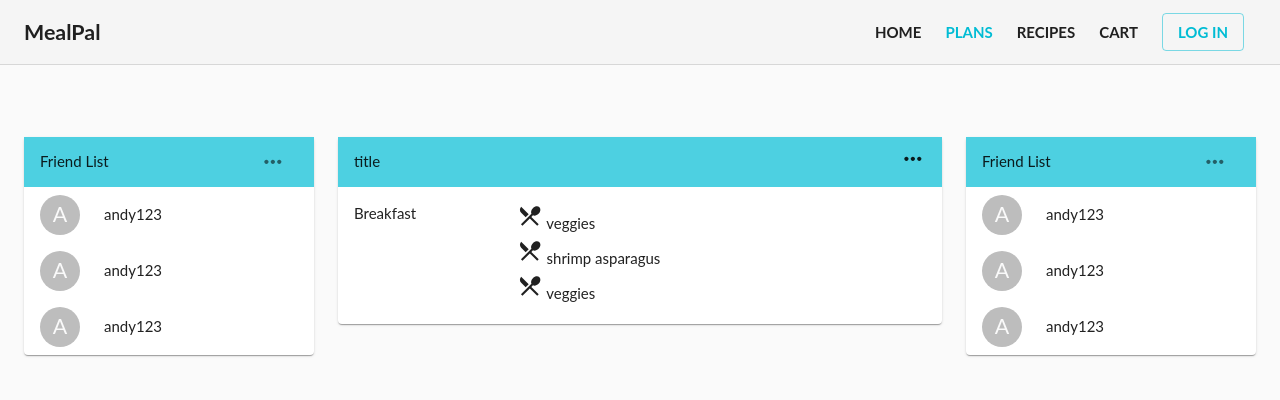
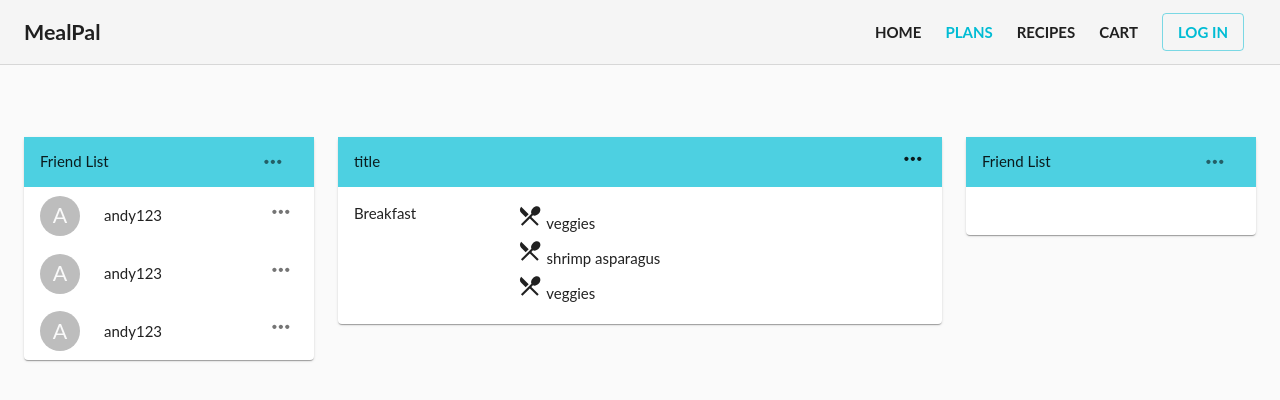
Before and after one commit to thaotpphung/mealpal-frontend, a React (Create React App) app: page /plans in a window 1280 px wide. Shown: the top 400 px of the page. Built offline with nearby package versions, Linux system fonts and the light colour scheme.

Commit message:
updated layout and reuseable list

```diff
--- a/src/views/components/List/List.js
+++ b/src/views/common/List/List.js
@@ -8,10 +8,6 @@ const List = ({
   title,
   action,
   data,
-  type,
-  itemAvatar,
-  itemContent,
-  itemAction,
 }) => {
   const classes = useStyles();
 
@@ -26,11 +22,9 @@ const List = ({
           {data.map((item, idx) => {
             return (
               <li key={`item-${idx}`} className={classes.item}>
-                <div className={classes.itemAvatar}>
-                  <Avatar>{item.userName.charAt(0).toUpperCase()}</Avatar>
-                </div>
-                <div className={classes.itemContent}>{item.userName}</div>
-                <div className={classes.itemAction}>{itemAction}</div>
+                <div className={classes.itemIcon}>{item.icon}</div>
+                <div className={classes.itemContent}>{item.content}</div>
+                <div className={classes.itemAction}>{item.action}</div>
               </li>
             );
           })}
--- /dev/null
+++ b/src/views/common/List/styles.js
@@ -0,0 +1,38 @@
+import { makeStyles } from '@material-ui/core/styles';
+
+const useStyles = makeStyles((theme) => ({
+  root: {
+  },
+  header: {
+    padding: theme.spacing(0, 2),
+    height: "50px",
+    display: "flex",
+    alignItems: "center",
+    justifyContent: "space-between",
+    backgroundColor: theme.palette.primary.light,
+  },
+  list: {
+    listStyle: "none",
+  },
+  item: {
+    display: "flex",
+    alignItems: "center",
+    padding: theme.spacing(1, 2),
+    // border: `1px solid ${theme.palette.divider}`
+  },
+  itemIcon: {
+    flex: "0 0 auto",
+    marginRight: theme.spacing(3)
+  },
+  itemContent: {
+    flex: "1 1 auto",
+  },
+  itemAction: {
+    flex: "0 0 auto",
+    alignSelf: "flex-start",
+    marginTop: theme.spacing(-1),
+    marginRight: theme.spacing(-1)
+  }
+}));
+
+export default useStyles;
--- /dev/null
+++ b/src/views/components/FriendList/FriendList.js
@@ -0,0 +1,47 @@
+import React, { useState, useEffect } from "react";
+import { useSelector } from "react-redux";
+import { Grid, Paper, Avatar, IconButton } from "@material-ui/core";
+import MoreVertIcon from "@material-ui/icons/MoreVert";
+import MoreHorizIcon from "@material-ui/icons/MoreHoriz";
+import List from "../../common/List/List";
+
+const FriendList = () => {
+  return (
+    <List
+      data={[
+        {
+          icon: <Avatar>A</Avatar>,
+          content: "andy123",
+          action:
+            <IconButton aria-label='settings'>
+              <MoreHorizIcon />
+            </IconButton>
+        },
+        {
+          icon: <Avatar>A</Avatar>,
+          content: "andy123",
+          action:
+            <IconButton aria-label='settings'>
+              <MoreHorizIcon />
+            </IconButton>
+        },
+        {
+          icon: <Avatar>A</Avatar>,
+          content: "andy123",
+          action:
+            <IconButton aria-label='settings'>
+              <MoreHorizIcon />
+            </IconButton>
+        },
+      ]}
+      title={"Friend List"}
+      action={
+        <IconButton aria-label="settings">
+          <MoreHorizIcon />
+        </IconButton>
+      }
+    />
+  );
+};
+
+export default FriendList;
--- /dev/null
+++ b/src/views/components/Menu/Menu.js
@@ -0,0 +1,39 @@
+import React, { useState, useEffect } from "react";
+import useStyles from "./styles";
+import { Grid, IconButton, Paper } from "@material-ui/core";
+import List from "../../common/List/List";
+import MoreHorizIcon from "@material-ui/icons/MoreHoriz";
+import RestaurantMenuIcon from "@material-ui/icons/RestaurantMenu";
+
+const Menu = () => {
+  const classes = useStyles();
+
+  return (
+    <Paper className={classes.root}>
+      <div className={classes.header}>
+        <div>title</div>
+        <div className={classes.action}>
+          <MoreHorizIcon />
+        </div>
+      </div>
+      <div className={classes.content}>
+        <div className={classes.itemAvatar}>Breakfast</div>
+        <div className={classes.itemContent}>
+          <ul className={classes.menu}>
+            <li>
+              <RestaurantMenuIcon /> veggies
+            </li>
+            <li>
+              <RestaurantMenuIcon /> shrimp asparagus
+            </li>
+            <li>
+              <RestaurantMenuIcon /> veggies
+            </li>
+          </ul>
+        </div>
+      </div>
+    </Paper>
+  );
+};
+
+export default Menu;
--- a/src/views/components/List/styles.js
+++ b/src/views/components/Menu/styles.js
@@ -1,8 +1,6 @@
 import { makeStyles } from '@material-ui/core/styles';
 
-const useStyles = makeStyles((theme) => ({
-  root: {
-  },
+export default makeStyles((theme) => ({
   header: {
     padding: theme.spacing(0, 2),
     height: "50px",
@@ -14,11 +12,13 @@ const useStyles = makeStyles((theme) => ({
   list: {
     listStyle: "none",
   },
-  item: {
-    display: "flex",
-    alignItems: "center",
-    padding: theme.spacing(1, 2),
-    // border: `1px solid ${theme.palette.divider}`
+  content: {
+    display: "grid",
+    gridTemplateColumns: "2fr 6fr",
+    columnGap: theme.spacing(2),
+    '& div': {
+      padding: theme.spacing(2)
+    }
   },
   itemAvatar: {
     flex: "0 0 auto",
@@ -32,7 +32,10 @@ const useStyles = makeStyles((theme) => ({
     alignSelf: "flex-start",
     marginTop: theme.spacing(-1),
     marginRight: theme.spacing(-1)
+  },
+  menu: {
+    '& li': {
+      paddingBottom: theme.spacing(0.5),
+    }
   }
 }));
-
-export default useStyles;
--- /dev/null
+++ b/src/views/components/PlanList/PlanList.js
@@ -0,0 +1,50 @@
+import React, { useState, useEffect } from "react";
+import { useSelector } from "react-redux";
+import { Grid, Paper, Avatar, IconButton } from "@material-ui/core";
+import MoreVertIcon from "@material-ui/icons/MoreVert";
+import MoreHorizIcon from "@material-ui/icons/MoreHoriz";
+import List from "../../common/List/List";
+
+const PlanList = () => {
+  return (
+    <List
+      data={[
+        {
+          icon: <Avatar>A</Avatar>,
+          content: "andy123",
+          action: (
+            <IconButton aria-label="settings">
+              <MoreHorizIcon />
+            </IconButton>
+          ),
+        },
+        {
+          icon: <Avatar>A</Avatar>,
+          content: "andy123",
+          action: (
+            <IconButton aria-label="settings">
+              <MoreHorizIcon />
+            </IconButton>
+          ),
+        },
+        {
+          icon: <Avatar>A</Avatar>,
+          content: "andy123",
+          action: (
+            <IconButton aria-label="settings">
+              <MoreHorizIcon />
+            </IconButton>
+          ),
+        },
+      ]}
+      title={"Friend List"}
+      action={
+        <IconButton aria-label="settings">
+          <MoreHorizIcon />
+        </IconButton>
+      }
+    />
+  );
+};
+
+export default PlanList;
--- /dev/null
+++ b/src/views/components/WeekList/WeekList.js
@@ -0,0 +1,36 @@
+import React, { useState, useEffect } from "react";
+import { useSelector } from "react-redux";
+import { Grid, Paper, Avatar, IconButton } from "@material-ui/core";
+import MoreVertIcon from "@material-ui/icons/MoreVert";
+import MoreHorizIcon from "@material-ui/icons/MoreHoriz";
+import List from "../../common/List/List";
+
+const WeekList = () => {
+  return (
+    <List
+      data={[
+        {
+          userName: "andy123",
+          link: "",
+        },
+        {
+          userName: "andy123",
+          link: "",
+        },
+        {
+          userName: "andy123",
+          link: "",
+        },
+      ]}
+      title={"Friend List"}
+      action={
+        <IconButton aria-label="settings">
+          <MoreHorizIcon />
+        </IconButton>
+      }
+      type="friend"
+    />
+  );
+};
+
+export default WeekList;
--- a/src/views/pages/HomePage/HomePage.js
+++ b/src/views/pages/HomePage/HomePage.js
@@ -1,42 +1,23 @@
 import React, { useState, useEffect } from "react";
+import { useSelector } from "react-redux";
 import useStyles from "./styles";
 import { Grid, Paper, Avatar, IconButton } from "@material-ui/core";
 import MoreVertIcon from "@material-ui/icons/MoreVert";
 import MoreHorizIcon from "@material-ui/icons/MoreHoriz";
 import Plans from "../../components/Plans/Plans";
-import List from "../../components/List/List";
+import FriendList from "../../components/FriendList/FriendList";
 
 const Home = () => {
   const classes = useStyles();
+  const userSignin = useSelector(state => state.userSignin);
+  const { success } = userSignin;
   return (
     <Grid container justify="space-between" alignItems="stretch" spacing={3}>
       <Grid item xs={12} sm={8}>
         <Plans />
       </Grid>
       <Grid item xs={12} sm={4}>
-        <List
-          data={[
-            {
-              userName: "andy123",
-              link: ""
-            },
-            {
-              userName: "andy123",
-              link: ""
-            },
-            {
-              userName: "andy123",
-              link: ""
-            },
-          ]}
-          title={"Friend List"}
-          action={
-            <IconButton aria-label="settings">
-              <MoreHorizIcon />
-            </IconButton>
-          }
-          type="friend"
-        />
+        <FriendList />
       </Grid>
     </Grid>
   );
--- a/src/views/pages/PlanPage/PlanPage.js
+++ b/src/views/pages/PlanPage/PlanPage.js
@@ -1,83 +1,22 @@
 import React, { useState, useEffect } from "react";
 import useStyles from "./styles";
-import { Grid, IconButton, Paper } from "@material-ui/core";
-import List from "../../components/List/List";
-import MoreHorizIcon from "@material-ui/icons/MoreHoriz";
-import RestaurantMenuIcon from '@material-ui/icons/RestaurantMenu';
+import { Grid } from "@material-ui/core";
+import PlanList from "../../components/PlanList/PlanList";
+import WeekList from "../../components/WeekList/WeekList";
+import Menu from "../../components/Menu/Menu";
 
 const Plans = () => {
   const classes = useStyles();
   return (
     <Grid container justify="space-between" alignItems="stretch" spacing={3}>
-      <Grid item xs={12} sm={3} className={classes.leftColumn}>
-        <List
-          data={[
-            {
-              userName: "andy123",
-              link: "",
-            },
-            {
-              userName: "andy123",
-              link: "",
-            },
-            {
-              userName: "andy123",
-              link: "",
-            },
-          ]}
-          title={"Friend List"}
-          action={
-            <IconButton aria-label="settings">
-              <MoreHorizIcon />
-            </IconButton>
-          }
-          type="friend"
-        />
+      <Grid item xs={12} sm={3}>
+        <PlanList />
       </Grid>
-      <Grid item xs={12} sm={6} className={classes.centerColumn}>
-        <Paper className={classes.root}>
-          <div className={classes.header}>
-            <div>title</div>
-            <div className={classes.action}><MoreHorizIcon/></div>
-          </div>
-          <div className={classes.content}>
-            <div className={classes.itemAvatar}>
-              Breakfast
-            </div>
-            <div className={classes.itemContent}>
-              <ul className={classes.menu}>
-                <li><RestaurantMenuIcon/> veggies</li>
-                <li><RestaurantMenuIcon/> shrimp asparagus</li>
-                <li><RestaurantMenuIcon/> veggies</li>
-              </ul>
-            </div>
-          </div>
-        </Paper>
+      <Grid item xs={12} sm={6}>
+        <Menu />
       </Grid>
-      <Grid item xs={12} sm={3} className={classes.rightColumn}>
-        <List
-          data={[
-            {
-              userName: "andy123",
-              link: "",
-            },
-            {
-              userName: "andy123",
-              link: "",
-            },
-            {
-              userName: "andy123",
-              link: "",
-            },
-          ]}
-          title={"Friend List"}
-          action={
-            <IconButton aria-label="settings">
-              <MoreHorizIcon />
-            </IconButton>
-          }
-          type="friend"
-        />
+      <Grid item xs={12} sm={3}>
+        <WeekList />
       </Grid>
     </Grid>
   );
--- a/src/views/pages/PlanPage/styles.js
+++ b/src/views/pages/PlanPage/styles.js
@@ -1,49 +1,5 @@
 import { makeStyles } from '@material-ui/core/styles';
 
 export default makeStyles((theme) => ({
-  leftColumn: {
-  },
-  rightColumn: {
-  },
-  centerColumn: {
-  },
-  root: {
-  },
-  header: {
-    padding: theme.spacing(0, 2),
-    height: "50px",
-    display: "flex",
-    alignItems: "center",
-    justifyContent: "space-between",
-    backgroundColor: theme.palette.primary.light,
-  },
-  list: {
-    listStyle: "none",
-  },
-  content: {
-    display: "grid",
-    gridTemplateColumns: "2fr 6fr",
-    columnGap: theme.spacing(2),
-    '& div': {
-      padding: theme.spacing(2)
-    }
-  },
-  itemAvatar: {
-    flex: "0 0 auto",
-    marginRight: theme.spacing(3)
-  },
-  itemContent: {
-    flex: "1 1 auto",
-  },
-  itemAction: {
-    flex: "0 0 auto",
-    alignSelf: "flex-start",
-    marginTop: theme.spacing(-1),
-    marginRight: theme.spacing(-1)
-  },
-  menu: {
-    '& li': {
-      paddingBottom: theme.spacing(0.5),
-    }
-  }
+  root: {}
 }));
```
Also changed, not shown: src/views/common/ListHeaderButton/ListHeaderButton.js (added, +12 -0 lines).
